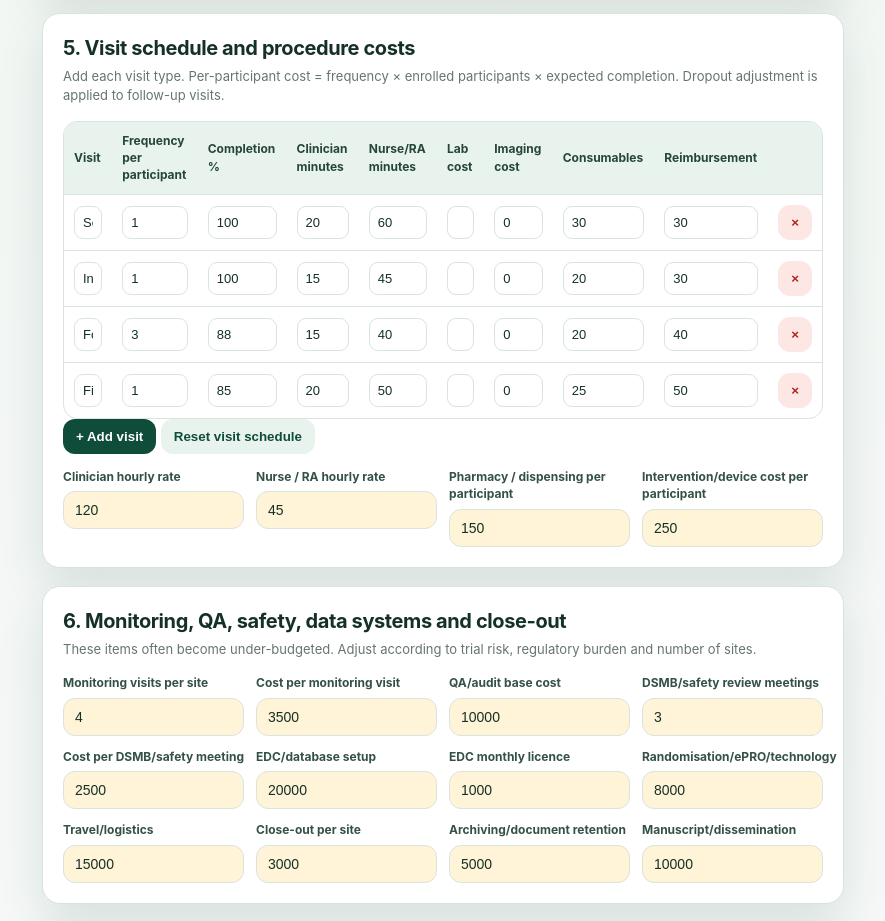
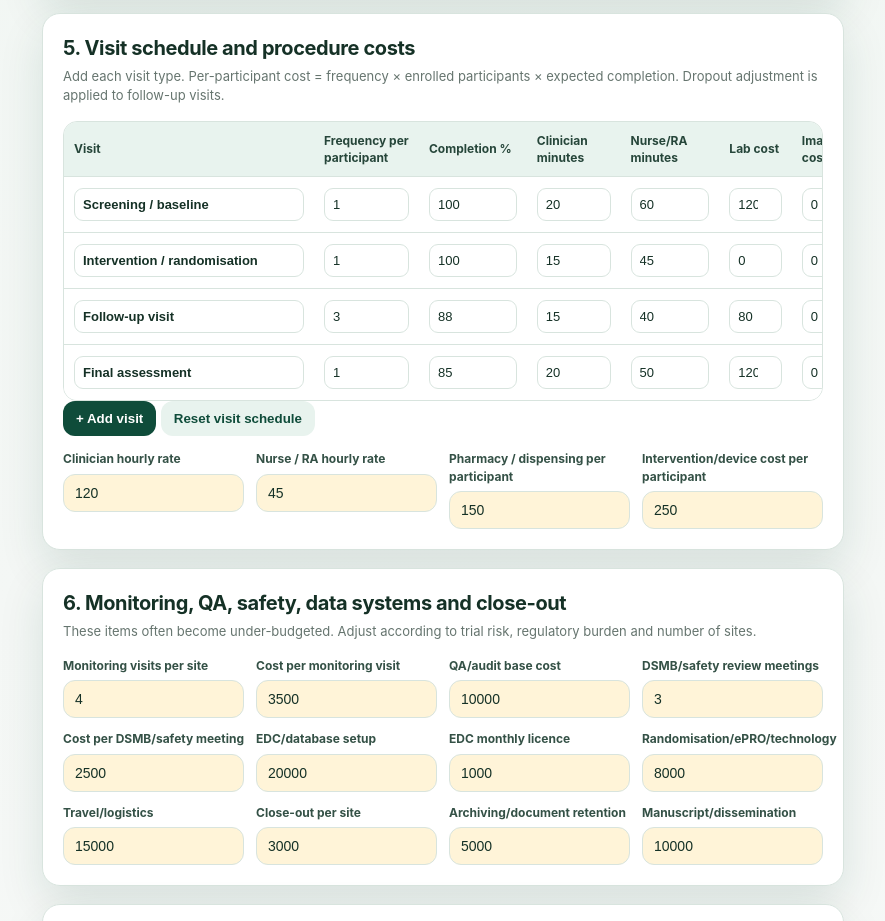
Before and after one commit to boonhowchew/trial-cost-estimation-calculator, a plain HTML site: page index.html in a window 1280 px wide. Shown: the part 1340-2261 px from the top of the page, without its empty margins (6-891 px from the left). Drawn offline with Linux system fonts and the light colour scheme.

Commit message:
Add files via upload

```diff
--- a/index.html
+++ b/index.html
@@ -31,7 +31,7 @@
     .sticky .top{padding:22px;background:linear-gradient(135deg,#123d2f,#071c15)}.sticky h2{margin:0 0 12px;font-size:20px}.grand{font-size:36px;font-weight:850;letter-spacing:-.04em}.grand small{display:block;font-size:12px;color:#bfe5d4;font-weight:500;letter-spacing:0;margin-top:4px}
     .kpis{display:grid;grid-template-columns:1fr 1fr;gap:10px;padding:16px}.kpi{background:rgba(255,255,255,.08);border:1px solid rgba(255,255,255,.1);border-radius:14px;padding:12px}.kpi span{display:block;color:#bfe5d4;font-size:11px}.kpi strong{font-size:17px}
     .breakdown{padding:0 16px 18px}.bar-row{margin:10px 0}.bar-label{display:flex;justify-content:space-between;font-size:12px;color:#d9eee4;margin-bottom:5px}.bar{height:8px;background:rgba(255,255,255,.14);border-radius:99px;overflow:hidden}.bar i{display:block;height:100%;background:#7ee0b5;border-radius:99px;width:0%}
-    table{width:100%;border-collapse:separate;border-spacing:0;border:1px solid var(--line);border-radius:14px;overflow:hidden;background:white}th,td{padding:10px;border-bottom:1px solid var(--line);font-size:13px;text-align:left}th{background:var(--pale);font-size:12px;color:#26463a}tr:last-child td{border-bottom:none}td input{padding:8px;border-radius:9px;font-size:13px}.right{text-align:right}.pill{display:inline-flex;align-items:center;gap:6px;padding:5px 10px;border-radius:99px;background:var(--pale);color:var(--green);font-size:12px;font-weight:700}
+    table{width:100%;border-collapse:separate;border-spacing:0;border:1px solid var(--line);border-radius:14px;overflow:hidden;background:white}th,td{padding:10px;border-bottom:1px solid var(--line);font-size:13px;text-align:left}th{background:var(--pale);font-size:12px;color:#26463a}tr:last-child td{border-bottom:none}td input{padding:8px;border-radius:9px;font-size:13px}.table-scroll{width:100%;overflow-x:auto;overflow-y:hidden;border:1px solid var(--line);border-radius:14px;background:white}.table-scroll table{border:0;border-radius:0}.visit-table{table-layout:auto;min-width:1120px}.visit-table th:first-child,.visit-table td:first-child{min-width:250px;width:250px}.visit-name-input{min-width:230px;width:100%;font-weight:650}.right{text-align:right}.pill{display:inline-flex;align-items:center;gap:6px;padding:5px 10px;border-radius:99px;background:var(--pale);color:var(--green);font-size:12px;font-weight:700}
     .actions{display:flex;gap:8px;flex-wrap:wrap;margin-top:14px}button{border:0;border-radius:12px;background:var(--green);color:white;padding:10px 13px;font-weight:750;cursor:pointer}button.secondary{background:#e8f3ee;color:var(--green)}button.danger{background:#fde7e5;color:var(--red)}button:hover{filter:brightness(.98);transform:translateY(-1px)}
     .result-table td:last-child,.result-table th:last-child{text-align:right;font-weight:750}.warning{background:#fff7ed;border:1px solid #fed7aa;color:#7c2d12;border-radius:14px;padding:12px;font-size:13px;margin-top:12px}.footer-note{color:var(--muted);font-size:12px;margin-top:14px}.hide-print{display:initial}
     @media(max-width:960px){.hero,main{grid-template-columns:1fr}.sticky{position:relative;top:0}.grid,.grid.two,.grid.four{grid-template-columns:1fr 1fr}}
@@ -112,10 +112,12 @@
       <section class="section">
         <h2>5. Visit schedule and procedure costs</h2>
         <p class="note">Add each visit type. Per-participant cost = frequency × enrolled participants × expected completion. Dropout adjustment is applied to follow-up visits.</p>
-        <table id="visitTable">
-          <thead><tr><th>Visit</th><th>Frequency per participant</th><th>Completion %</th><th>Clinician minutes</th><th>Nurse/RA minutes</th><th>Lab cost</th><th>Imaging cost</th><th>Consumables</th><th>Reimbursement</th><th></th></tr></thead>
-          <tbody></tbody>
-        </table>
+        <div class="table-scroll">
+          <table id="visitTable" class="visit-table">
+            <thead><tr><th>Visit</th><th>Frequency per participant</th><th>Completion %</th><th>Clinician minutes</th><th>Nurse/RA minutes</th><th>Lab cost</th><th>Imaging cost</th><th>Consumables</th><th>Reimbursement</th><th></th></tr></thead>
+            <tbody></tbody>
+          </table>
+        </div>
         <div class="actions hide-print">
           <button onclick="addVisit()">+ Add visit</button>
           <button class="secondary" onclick="resetVisits()">Reset visit schedule</button>
@@ -202,7 +204,7 @@ function fmt(x){return `${document.getElementById('currency').value} ${Math.roun
 function pct(x){return `${Math.round(x)}%`}
 function readSaved(){const saved=JSON.parse(localStorage.getItem('ctc_inputs')||'{}');ids.forEach(id=>{if(saved[id]!==undefined){document.getElementById(id).value=saved[id]}})}
 function saveState(){const obj={};ids.forEach(id=>obj[id]=document.getElementById(id).value);localStorage.setItem('ctc_inputs',JSON.stringify(obj));localStorage.setItem('ctc_visits',JSON.stringify(visits));}
-function renderVisits(){const tbody=document.querySelector('#visitTable tbody');tbody.innerHTML='';visits.forEach((v,i)=>{const tr=document.createElement('tr');tr.innerHTML=`<td><input value="${v.name}" onchange="visits[${i}].name=this.value;calculate()"></td><td><input type="number" value="${v.freq}" onchange="visits[${i}].freq=Number(this.value)||0;calculate()"></td><td><input type="number" value="${v.completion}" onchange="visits[${i}].completion=Number(this.value)||0;calculate()"></td><td><input type="number" value="${v.clin}" onchange="visits[${i}].clin=Number(this.value)||0;calculate()"></td><td><input type="number" value="${v.nurse}" onchange="visits[${i}].nurse=Number(this.value)||0;calculate()"></td><td><input type="number" value="${v.lab}" onchange="visits[${i}].lab=Number(this.value)||0;calculate()"></td><td><input type="number" value="${v.img}" onchange="visits[${i}].img=Number(this.value)||0;calculate()"></td><td><input type="number" value="${v.cons}" onchange="visits[${i}].cons=Number(this.value)||0;calculate()"></td><td><input type="number" value="${v.reb}" onchange="visits[${i}].reb=Number(this.value)||0;calculate()"></td><td><button class="danger" onclick="visits.splice(${i},1);renderVisits();calculate()">×</button></td>`;tbody.appendChild(tr);});}
+function renderVisits(){const tbody=document.querySelector('#visitTable tbody');tbody.innerHTML='';visits.forEach((v,i)=>{const tr=document.createElement('tr');tr.innerHTML=`<td><input class="visit-name-input" value="${v.name}" onchange="visits[${i}].name=this.value;calculate()"></td><td><input type="number" value="${v.freq}" onchange="visits[${i}].freq=Number(this.value)||0;calculate()"></td><td><input type="number" value="${v.completion}" onchange="visits[${i}].completion=Number(this.value)||0;calculate()"></td><td><input type="number" value="${v.clin}" onchange="visits[${i}].clin=Number(this.value)||0;calculate()"></td><td><input type="number" value="${v.nurse}" onchange="visits[${i}].nurse=Number(this.value)||0;calculate()"></td><td><input type="number" value="${v.lab}" onchange="visits[${i}].lab=Number(this.value)||0;calculate()"></td><td><input type="number" value="${v.img}" onchange="visits[${i}].img=Number(this.value)||0;calculate()"></td><td><input type="number" value="${v.cons}" onchange="visits[${i}].cons=Number(this.value)||0;calculate()"></td><td><input type="number" value="${v.reb}" onchange="visits[${i}].reb=Number(this.value)||0;calculate()"></td><td><button class="danger" onclick="visits.splice(${i},1);renderVisits();calculate()">×</button></td>`;tbody.appendChild(tr);});}
 function addVisit(){visits.push({name:'New visit',freq:1,completion:90,clin:15,nurse:30,lab:0,img:0,cons:0,reb:0});renderVisits();calculate()}
 function resetVisits(){visits=structuredClone(defaultVisits);renderVisits();calculate()}
 function row(category,item,basis,cost){return {category,item,basis,cost}}
```
